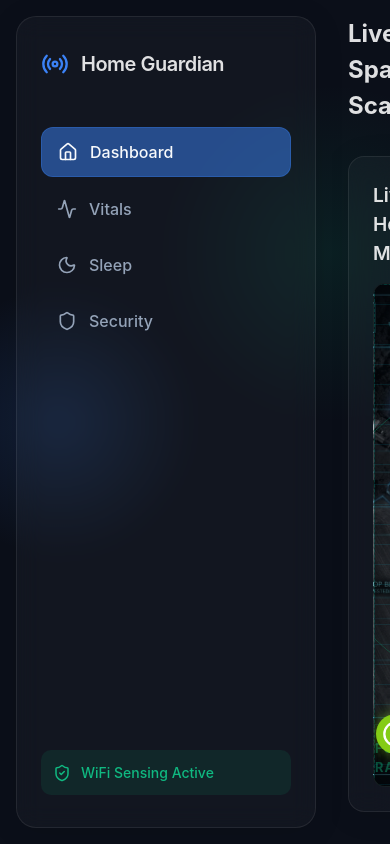
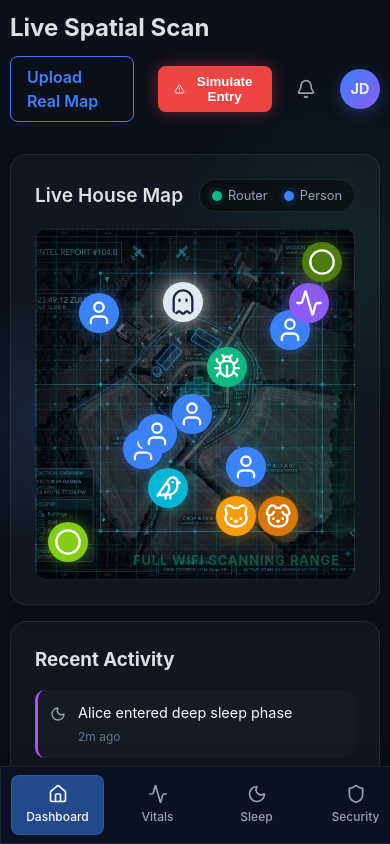
Before and after one commit to sachinjat2802/home-guardian-wifi, a React (Vite) app: page / in a window 390 px wide. Built offline with nearby package versions, Linux system fonts and the light colour scheme.

Commit message:
style: add mobile-first responsive media queries

```diff
--- a/src/App.css
+++ b/src/App.css
@@ -629,3 +629,88 @@
   z-index: 1;
   pointer-events: none;
 }
+
+/* Mobile Responsiveness */
+@media (max-width: 800px) {
+  .dashboard-container {
+    flex-direction: column;
+    height: 100dvh;
+  }
+
+  .sidebar {
+    width: 100%;
+    margin: 0;
+    border-radius: 0;
+    padding: 8px 10px;
+    flex-direction: row;
+    order: 2; /* Move to bottom */
+    border-top: 1px solid var(--glass-border);
+    background: #0b1120;
+    z-index: 100;
+  }
+
+  .brand, .system-status {
+    display: none;
+  }
+
+  .nav-links {
+    flex-direction: row;
+    justify-content: space-around;
+    width: 100%;
+  }
+
+  .nav-links li {
+    flex-direction: column;
+    font-size: 0.75rem;
+    padding: 8px;
+    gap: 4px;
+    flex: 1;
+    justify-content: center;
+    border-radius: 8px;
+  }
+
+  .main-content {
+    order: 1;
+    padding: 10px;
+    height: calc(100dvh - 70px);
+  }
+
+  .top-header {
+    flex-direction: column;
+    align-items: flex-start;
+    gap: 10px;
+  }
+
+  .header-actions {
+    width: 100%;
+    justify-content: space-between;
+  }
+
+  .main-grid {
+    grid-template-columns: 1fr;
+    height: auto;
+    gap: 1rem;
+  }
+
+  .radar-section {
+    min-height: 400px;
+  }
+
+  .radar-map-container {
+    min-height: 350px;
+  }
+
+  .radar-scanner {
+    width: 400px;
+    height: 400px;
+  }
+
+  @keyframes radar-ripple {
+    0% { width: 0; height: 0; opacity: 1; border-width: 2px; }
+    100% { width: 400px; height: 400px; opacity: 0; border-width: 1px; }
+  }
+
+  .vitals-dashboard-grid {
+    grid-template-columns: 1fr !important;
+  }
+}
```
